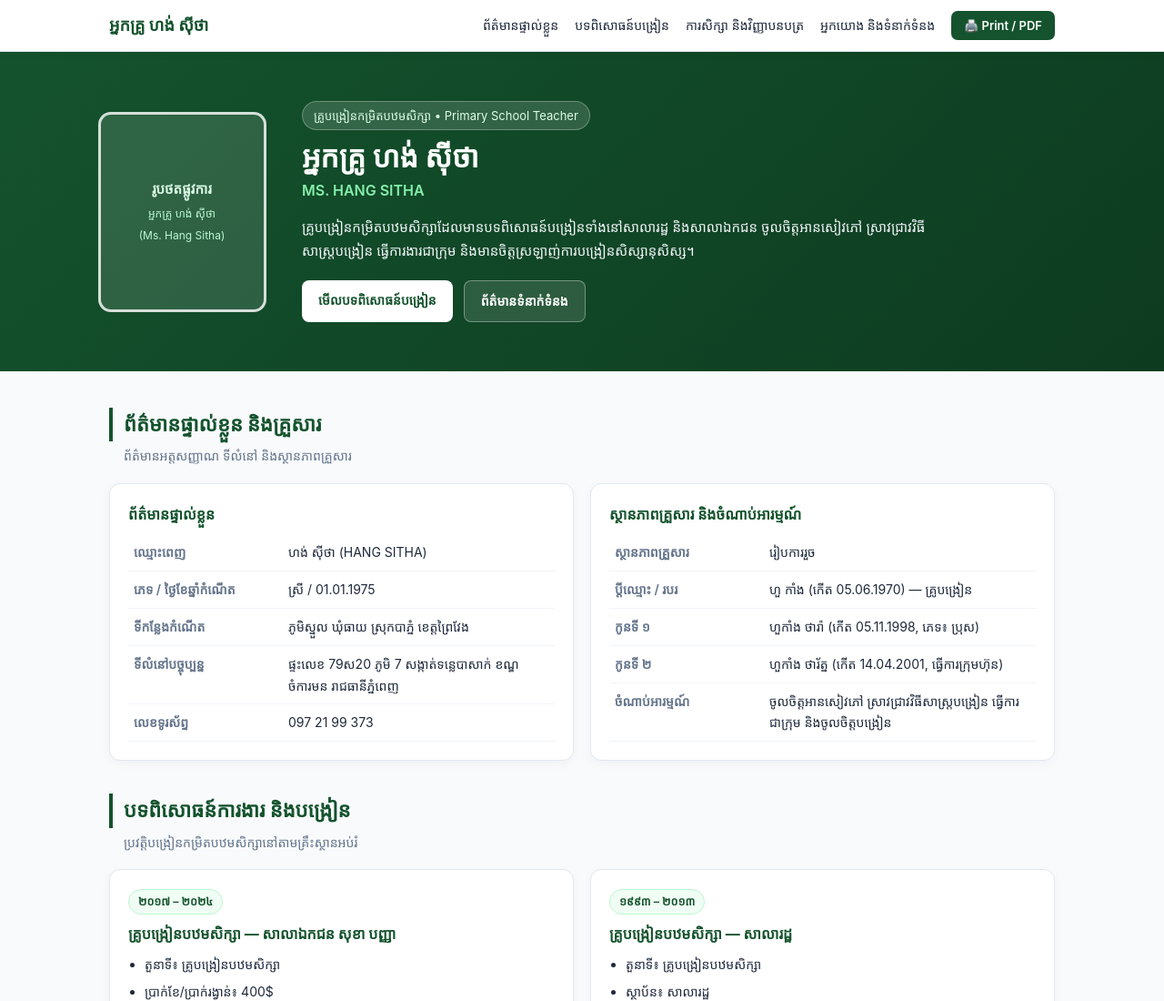
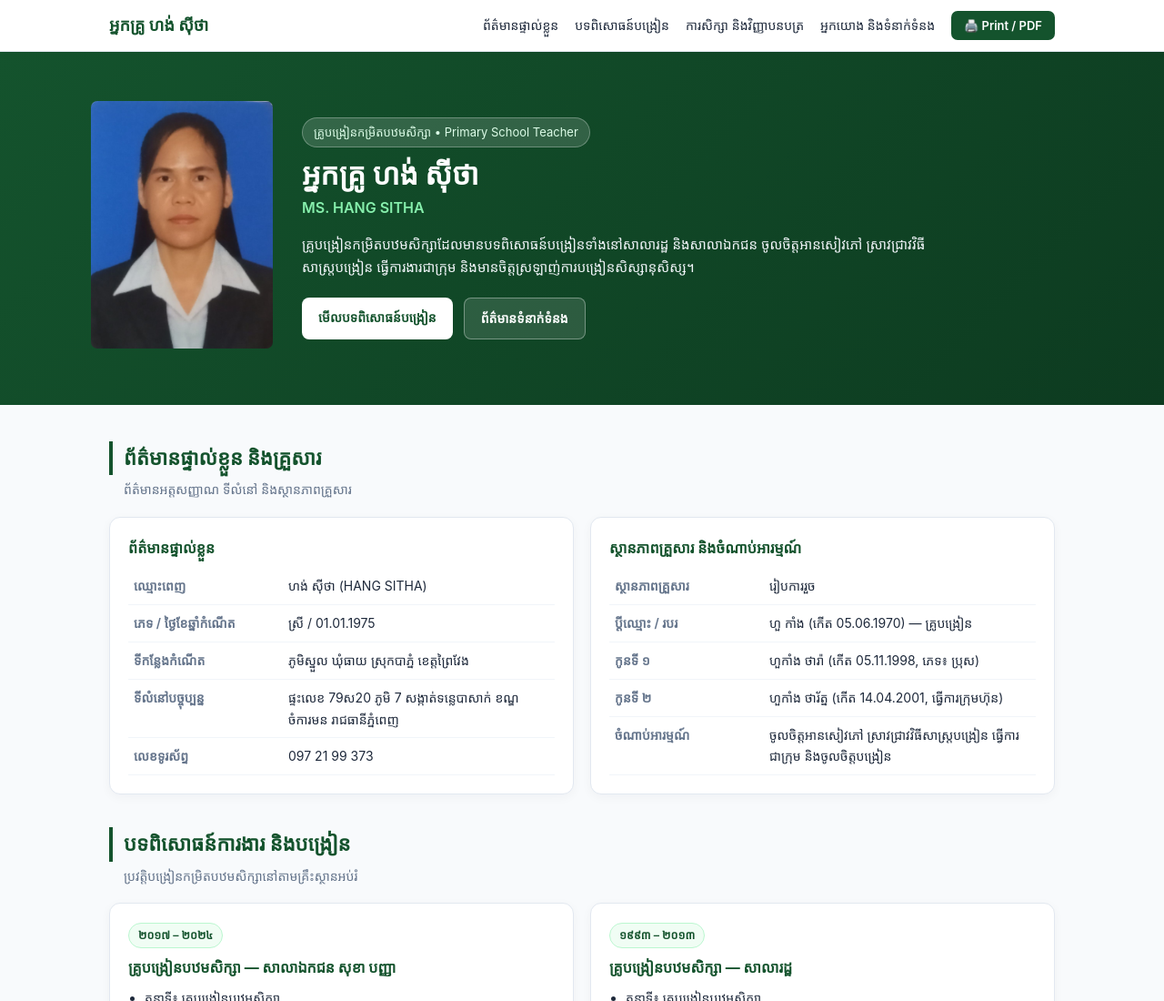
Before and after one commit to hangsitha/hangsitha, a plain HTML site: page index.html in a window 1280 px wide. Shown: the top 1100 px of the page at 91% size. Drawn offline with Linux system fonts and the light colour scheme; a web font is replaced by a local one.

Commit message:
Update index.html

```diff
--- a/index.html
+++ b/index.html
@@ -359,10 +359,8 @@
   <!-- Hero Section -->
   <header class="hero" id="top">
     <div class="hero-inner">
-      <div class="avatar-frame">
-        <strong>រូបថតផ្លូវការ</strong>
-        <span>អ្នកគ្រូ ហង់ ស៊ីថា</span>
-        <span>(Ms. Hang Sitha)</span>
+      <div class="photo-box">
+        <img src="hangsitha.jpg" alt="អ្នកគ្រូ ហង់ ស៊ីថា (Ms. Hang Sitha)" style="width: 100%; height: 100%; object-fit: cover; border-radius: 7px;">
       </div>
       <div>
         <div class="badge">គ្រូបង្រៀនកម្រិតបឋមសិក្សា • Primary School Teacher</div>
```
